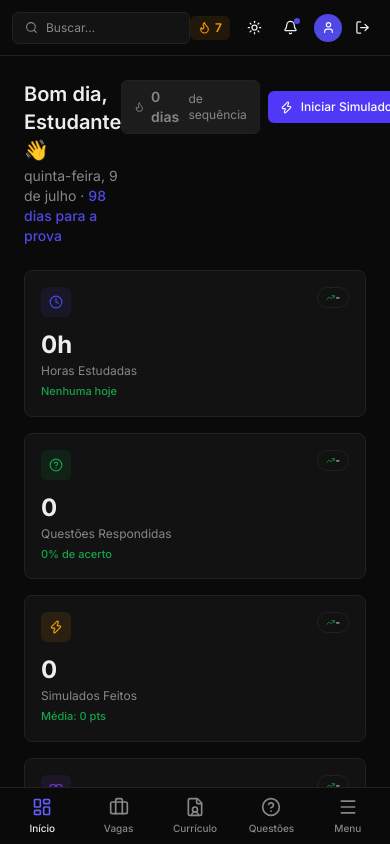
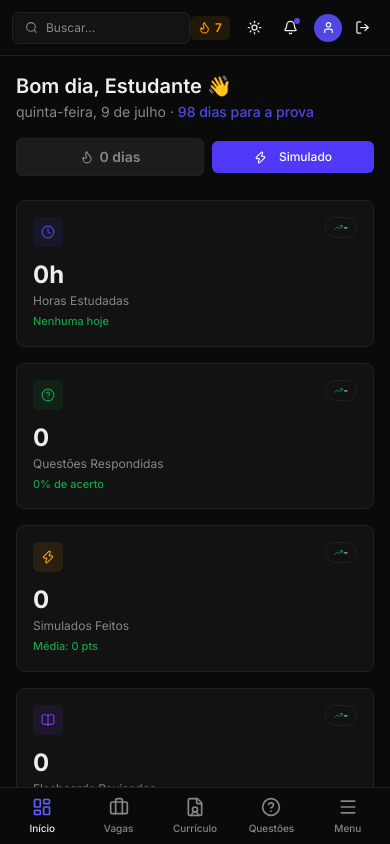
Before and after one commit to marcoscamarg0/dataprev-estudos, a Next.js app: page /dashboard in a window 390 px wide. Built offline with nearby package versions, Linux system fonts and the light colour scheme.

Commit message:
fix: redesign do cabecalho da dashboard para mobile

```diff
--- a/src/app/(dashboard)/dashboard/page.tsx
+++ b/src/app/(dashboard)/dashboard/page.tsx
@@ -138,14 +138,14 @@ export default function DashboardPage() {
   if (!mounted) return null;
 
   return (
-    <div className="p-6 max-w-[1400px] mx-auto">
+    <div className="p-4 sm:p-6 max-w-[1400px] mx-auto space-y-6">
       {/* Header */}
       <motion.div
         initial={{ opacity: 0, y: -8 }}
         animate={{ opacity: 1, y: 0 }}
         className="mb-6"
       >
-        <div className="flex items-start justify-between">
+        <div className="flex flex-col md:flex-row md:items-start justify-between gap-4">
           <div>
             <h1 className="text-xl font-semibold text-foreground">
               Bom dia, {user?.name ? user.name.split(" ")[0] : "Estudante"} 👋
@@ -162,16 +162,16 @@ export default function DashboardPage() {
               </span>
             </p>
           </div>
-          <div className="flex items-center gap-2">
-            <div className="flex items-center gap-1.5 px-3 py-1.5 rounded-md bg-muted border border-border">
+          <div className="flex flex-wrap items-center gap-2 w-full md:w-auto">
+            <div className="flex flex-1 md:flex-none items-center justify-center gap-1.5 px-3 py-2 md:py-1.5 rounded-md bg-muted border border-border">
               <Flame size={14} className="text-muted-foreground" />
               <span className="text-sm font-semibold text-muted-foreground">0 dias</span>
-              <span className="text-xs text-muted-foreground">de sequência</span>
+              <span className="text-xs text-muted-foreground hidden sm:inline">de sequência</span>
             </div>
-            <Link href="/simulados">
-              <Button variant="indigo" size="sm">
-                <Zap size={13} />
-                Iniciar Simulado
+            <Link href="/simulados" className="flex-1 md:flex-none">
+              <Button variant="indigo" size="sm" className="w-full">
+                <Zap size={13} className="mr-1" />
+                Simulado
               </Button>
             </Link>
           </div>
```
